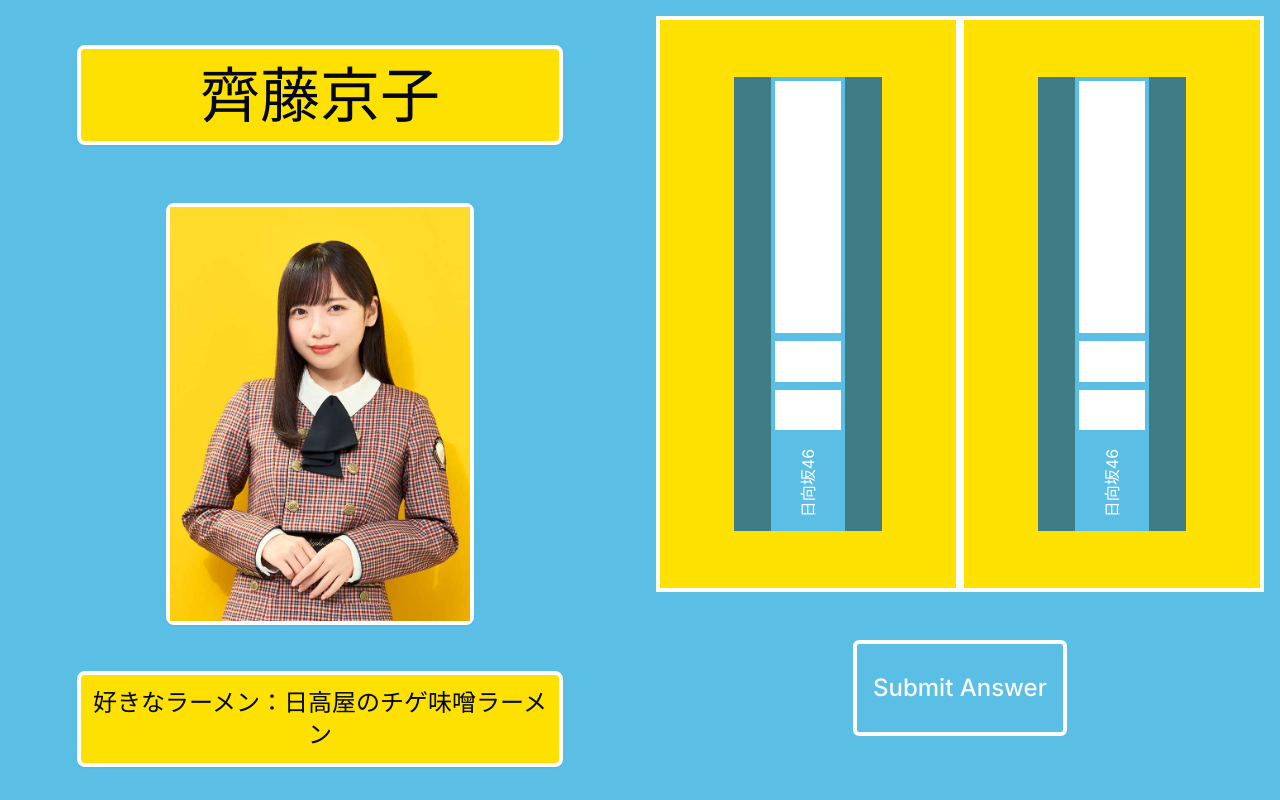
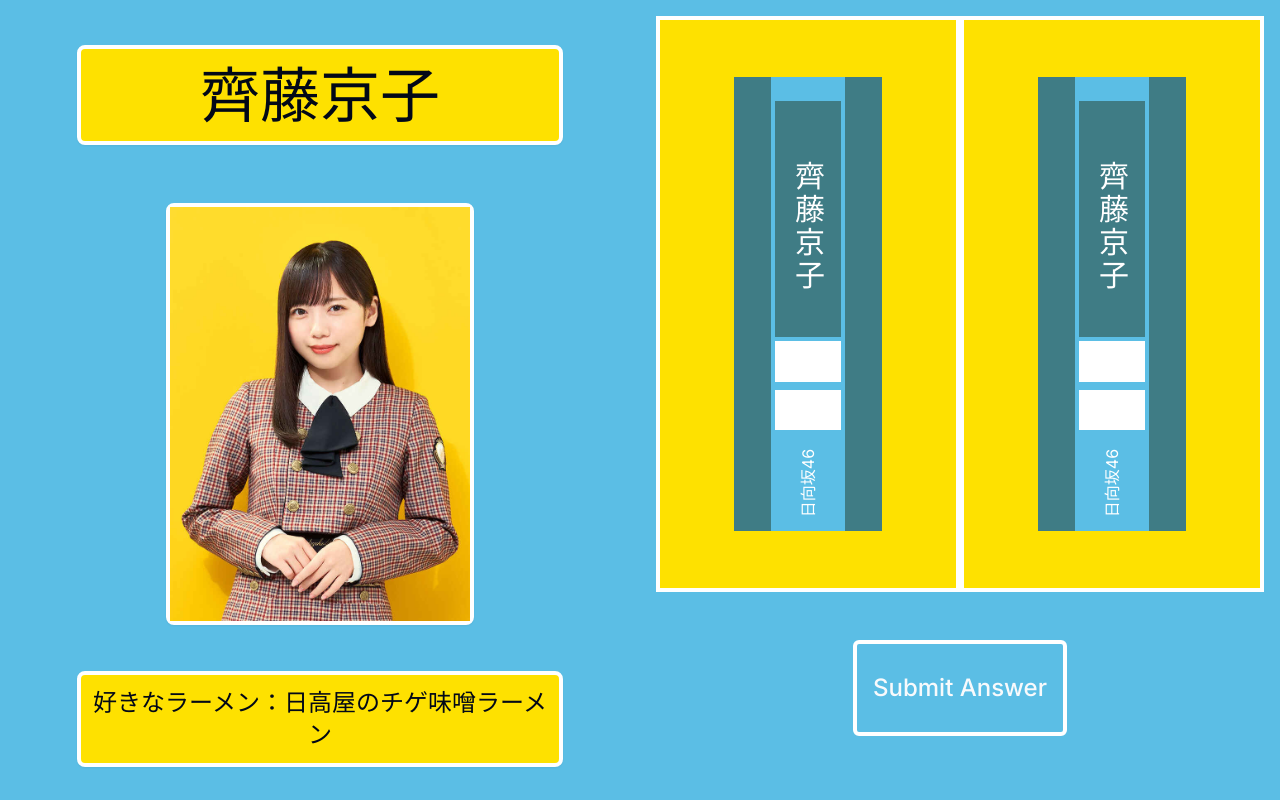
Before and after one commit to AobaIwaki123/HNZ-PenlightQuiz, a Next.js app in the folder view/: page /quiz in a window 1280 px wide. Built offline with nearby package versions, Linux system fonts and the light colour scheme.

Commit message:
ペンライトのベースを作成

```diff
--- a/view/src/app/quiz/page.tsx
+++ b/view/src/app/quiz/page.tsx
@@ -51,10 +51,10 @@ export default function Home() {
         <div className="flex flex-col h-full w-1/2 p-4 justify-around items-center">
           <div className="flex h-3/4 w-full">
             <div className="h-full w-1/2 border-accentcolor border-4" id="penlightLeft">
-              <Penlight color="red" />
+              <Penlight color="bg-secondarycolor" />
             </div>
             <div className="h-full flex-auto border-accentcolor border-4" id="penlightRight">
-              <Penlight color="red" />
+              <Penlight color="bg-secondarycolor" />
             </div>
           </div>
           <div className="flex flex-auto w-full justify-center items-center bg-basecolor">
@@ -76,17 +76,24 @@ const Penlight: React.FC<PenlightProps> = ({ color }) => {
   return (
     <div className="flex h-full w-full justify-center items-center bg-primarycolor">
       <div className="flex flex-col items-center w-1/2 h-4/5 bg-secondarycolor">
-        <PenlightTop />
+        <PenlightTop color={color}/>
         <PenlightBottom />
       </div>
     </div>
   );
 };
 
-const PenlightTop: React.FC = () => {
+const PenlightTop: React.FC<PenlightProps> = ({ color }) => {
   return (
-    <div className="h-2/3 w-1/2
-      border-4 border-basecolor bg-accentcolor"></div>
+    <div className="flex-col h-2/3 w-1/2
+      border-4 border-basecolor bg-accentcolor">
+      <div className="h-5 w-full bg-basecolor"></div>
+      <div className={`flex h-full justify-center items-center ${color}`}>
+        <div className="text-center text-accentcolor tracking-widest text-3xl vertical">
+          <p>齊藤京子</p>
+        </div>
+      </div>
+    </div>
   );
 };
 
--- a/view/tailwind.config.ts
+++ b/view/tailwind.config.ts
@@ -7,7 +7,7 @@ const config = {
     './components/**/*.{ts,tsx}',
     './app/**/*.{ts,tsx}',
     './src/**/*.{ts,tsx}',
-	],
+  ],
   prefix: "",
   theme: {
     colors: {
@@ -80,7 +80,16 @@ const config = {
       },
     },
   },
-  plugins: [require("tailwindcss-animate")],
+  plugins: [
+    function ({ addUtilities }) {
+      const newUtilities = {
+        '.vertical': {
+          writingMode: 'vertical-rl',
+        },
+      }
+      addUtilities(newUtilities)
+    },
+    require("tailwindcss-animate")],
 } satisfies Config
 
 export default config
```
